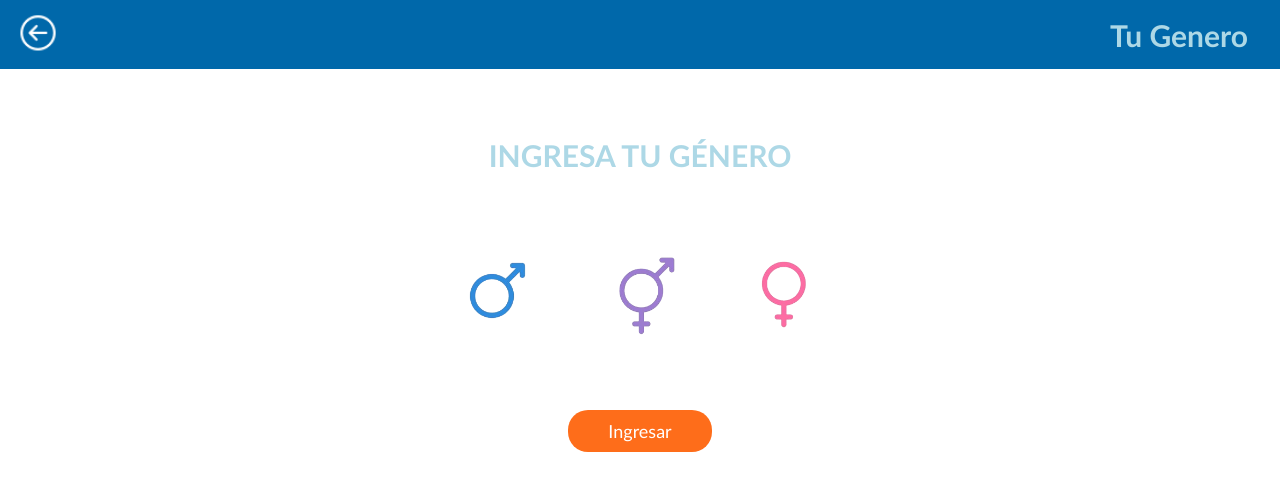
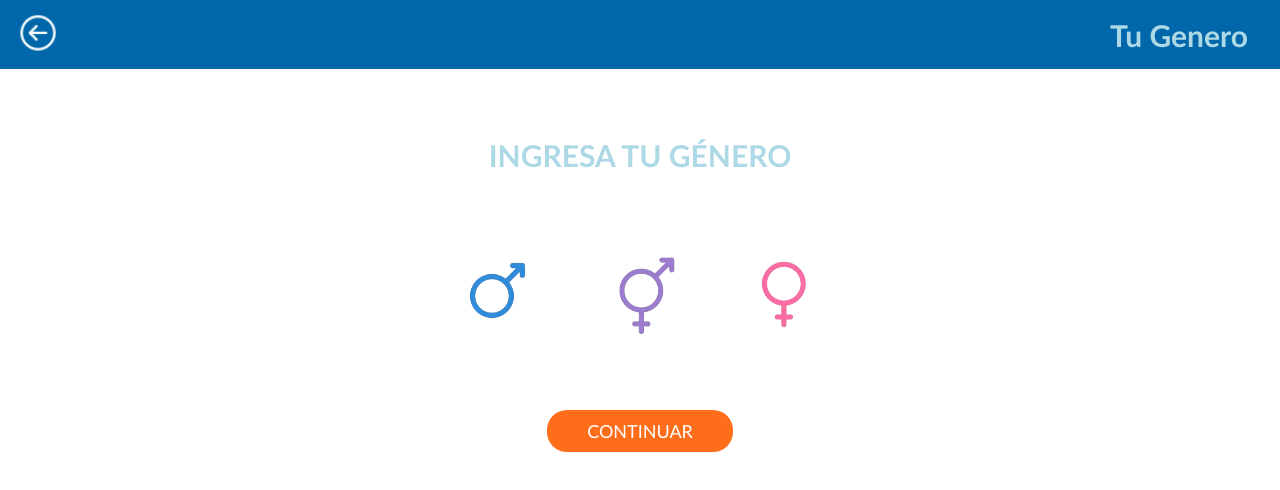
Before and after one commit to matiasbonet92/challengeHoroscopoFullStack, a React (Vite) app in the folder Frontend/challengeHoroscopoFullStack/: page /gender in a window 1280 px wide. Shown: the top 490 px of the page. Built offline with nearby package versions, Linux system fonts and the light colour scheme.

Commit message:
modificacion de boton de genero

```diff
--- a/Frontend/challengeHoroscopoFullStack/src/pages/Gender/Gender.jsx
+++ b/Frontend/challengeHoroscopoFullStack/src/pages/Gender/Gender.jsx
@@ -40,7 +40,7 @@ const Gender = () => {
                     </button>
                 </div>
                 <div className={styles.enterContainer}>
-                    <Link to="/data" onClick={handleClick} className={styles.button}>Ingresar</Link>
+                    <Link to="/data" onClick={handleClick} className={styles.button}>CONTINUAR</Link>
                 </div>
             </div>
         </>
```
